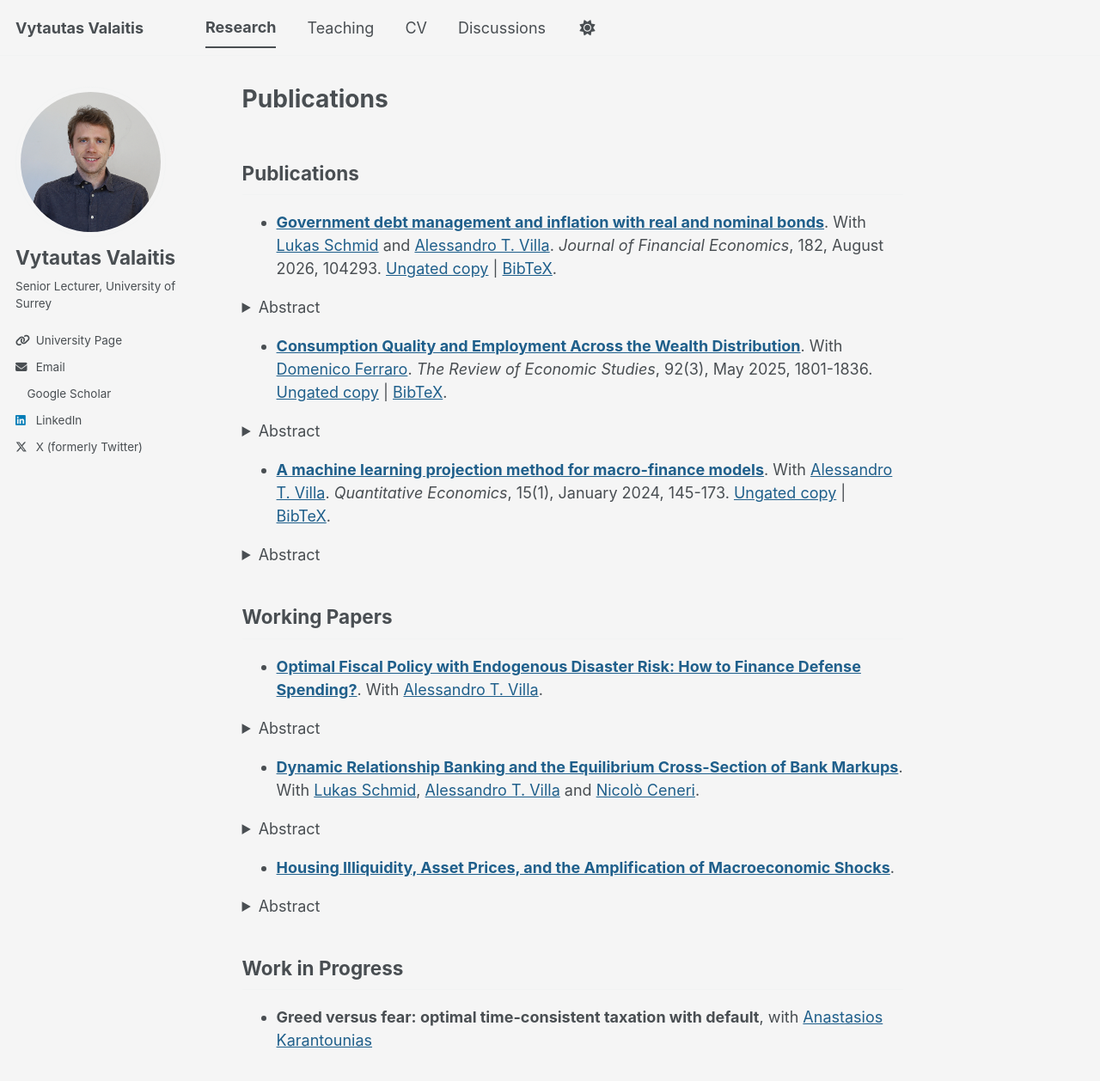
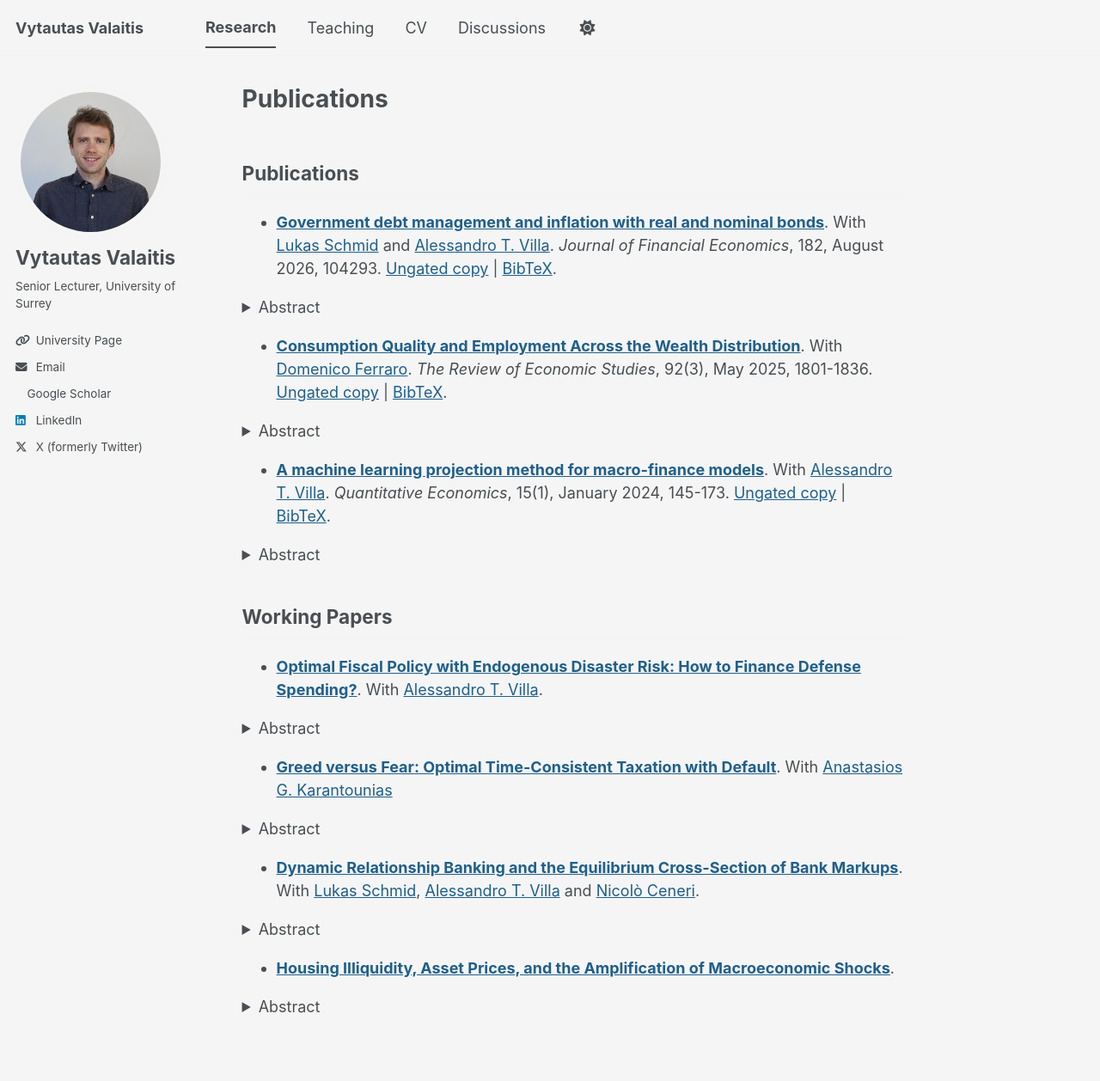
Before and after one commit to VytautasValaitis/VytautasValaitis.github.io, a Jekyll site: the page built from _pages/Research.md, in a window 1280 px wide and 1269 px high. Shown: the top 1258 px of the window at 86% size. Built offline with Jekyll 4.4.1, drawn with Linux system fonts in a browser that asks for light colours; a style sheet for code colours, icons or effects is not loaded; our own code applies the rules of GitHub Pages for plain Markdown files.

Commit message:
Add new research paper and remove WIP section
Added a new paper on optimal time-consistent taxation with default and removed the 'Work in Progress' section.

```diff
--- a/_pages/Research.md
+++ b/_pages/Research.md
@@ -51,6 +51,16 @@ How should optimal policy manage disaster risk? We study an optimal fiscal polic
 </p>
 </details>
 
+* **[Greed versus Fear: Optimal Time-Consistent Taxation with Default](/files/Greed_Fear.pdf)**.
+With [Anastasios G. Karantounias](https://sites.google.com/site/anastasioskarantounias/home)
+<details>
+  <summary>Abstract</summary>
+<p>
+This paper studies optimal time-consistent distortionary taxation with default. The government taxes labor income or issues non-contingent debt to finance an exogenous stochastic stream of fiscal shocks. Debt can be repudiated subject to default costs. Optimal policy is characterized by two opposing incentives that capture the double lack of commitment to old tax policies and to repaying debt, respectively: an incentive to postpone taxes by issuing more debt for the future (“Greed”), and an incentive to tax more currently to avoid punishing default premia (“Fear”). A Generalized Euler Equation captures these forces and determines the optimal back-loading or front-loading of tax distortions. Even with small default risk, tax-smoothing and debt issuance are substantially limited when short-term debt is available. The same mechanisms operate in environments
+with long-term debt, but debt serves more as a fiscal absorber.
+</p>
+</details>
+
 * **[Dynamic Relationship Banking and the Equilibrium Cross-Section of Bank Markups](/files/BanksPlatforms.pdf)**.
   With [Lukas Schmid](https://sites.google.com/view/lschmidfinanceresearch/), [Alessandro T. Villa](https://www.alessandrotenzinvilla.com/) and [Nicolò Ceneri](https://www.nicoloceneri.com/).
 <details>
@@ -68,8 +78,3 @@ Bank markups have risen substantially, dispersion across banks has increased, an
 How does housing illiquidity affect household risk-aversion and saving behavior? This paper shows that when housing services provide utility, the risk over the relative consumption ratio of nondurables and houses determines household relative risk aversion and drives asset prices. I show in a calibrated heterogeneous-agents model that accounting for the relative consumption risk (i) helps to explain challenging asset pricing facts, such as the countercyclical market price of risk and a stable risk-free rate, (ii) greatly amplifies the business cycle fluctuations, (iii) illuminates the new source of business cycle costs (iv) helps to understand the endogenous variation in uncertainty.
 </p>
 </details>
-
-
-## Work in Progress
-
-* **Greed versus fear: optimal time-consistent taxation with default**, with [Anastasios Karantounias](https://sites.google.com/site/anastasioskarantounias/home)
```
